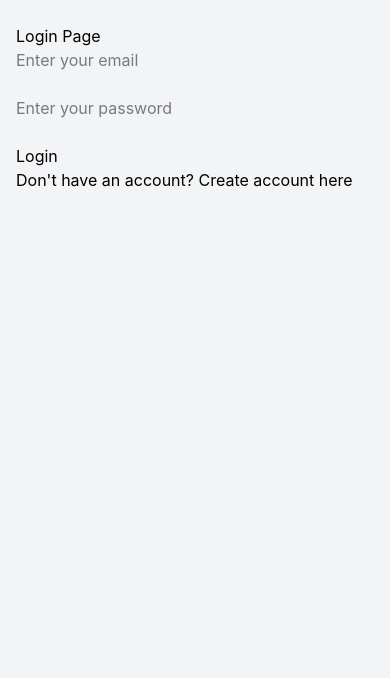
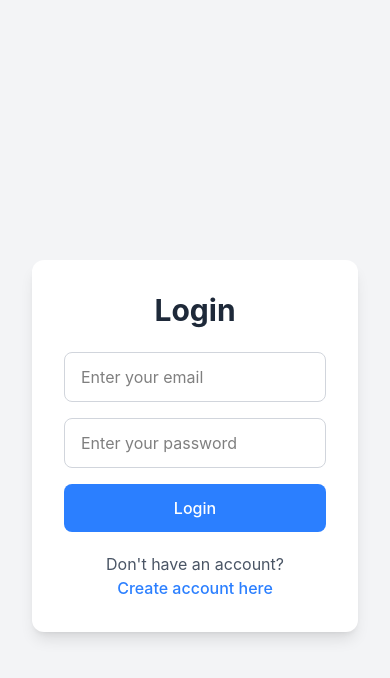
Before and after one commit to Nikitarathod2001/realtime-chat-app, a React (Vite) app in the folder client/: page /login in a window 390 px wide. Shown: the top 678 px of the page. Built offline with nearby package versions, Linux system fonts and the light colour scheme; no server answers.

Commit message:
feat: add responsive UI for login and registration pages

```diff
--- a/client/src/pages/LoginPage.jsx
+++ b/client/src/pages/LoginPage.jsx
@@ -43,10 +43,17 @@ const LoginPage = () => {
   };
 
   return (
-    <div>
-      <h2>Login Page</h2>
+    <div className='min-h-screen flex items-center justify-center bg-gray-100 px-4'>
 
-      <form onSubmit={handleSubmit}>
+      <div className='w-full max-w-md bg-white shadow-lg rounded-xl p-8'>
+
+        <h2 className='text-3xl font-bold text-center text-gray-800 mb-6'>
+          Login
+        </h2>
+
+        <form onSubmit={handleSubmit}
+          className='space-y-4'
+        >
 
           <input type="email"
             name='email'
@@ -54,10 +61,8 @@ const LoginPage = () => {
             value={formData.email}
             onChange={handleChange}
             required
+            className='w-full border border-gray-300 rounded-lg px-4 py-3 outline-none'
           />
-
-        <br />
-        <br />
 
           <input type="password"
             name='password'
@@ -65,24 +70,31 @@ const LoginPage = () => {
             value={formData.password}
             onChange={handleChange}
             required
+            className='w-full border border-gray-300 rounded-lg px-4 py-3 outline-none'
           />
 
-        <br />
-        <br />
-
-        <button type='submit'>
+          <button type="submit"
+            className='w-full bg-blue-500 hover:bg-blue-600 text-white font-medium py-3 rounded-lg transition duration-200'
+          >
             Login
           </button>
 
-        <br />
-        <p>
+        </form>
+
+        <p className='text-center text-gray-600 mt-5'>
+
           Don't have an account?{" "}
-          <span onClick={() => navigate("/")}>
+
+          <span onClick={() => navigate("/")}
+            className='block sm:inline text-blue-500 font-medium cursor-pointer hover:text-blue-600'
+          >
             Create account here
           </span>
+
         </p>
 
-      </form>
+      </div>
+
     </div>
   )
 }
--- a/client/src/pages/RegisterPage.jsx
+++ b/client/src/pages/RegisterPage.jsx
@@ -42,10 +42,17 @@ const RegisterPage = () => {
   };
 
   return (
-    <div>
-      <h2>Create Account</h2>
+    <div className='min-h-screen flex items-center justify-center bg-gray-100 px-4'>
 
-      <form onSubmit={handleSubmit}>
+      <div className='w-full max-w-md bg-white shadow-lg rounded-xl p-8'>
+
+        <h2 className='text-3xl font-bold text-center text-gray-800 mb-6'>
+          Create Account
+        </h2>
+
+        <form onSubmit={handleSubmit}
+          className='space-y-4'
+        >
 
           <input type="text"
             name='username'
@@ -53,10 +60,8 @@ const RegisterPage = () => {
             value={formData.username}
             onChange={handleChange}
             required
+            className='w-full border border-gray-300 rounded-lg px-4 py-3 outline-none'
           />
-
-        <br />
-        <br />
 
           <input type="email"
             name='email'
@@ -64,10 +69,8 @@ const RegisterPage = () => {
             value={formData.email}
             onChange={handleChange}
             required
+            className='w-full border border-gray-300 rounded-lg px-4 py-3 outline-none'
           />
-
-        <br />
-        <br />
 
           <input type="password"
             name='password'
@@ -75,24 +78,31 @@ const RegisterPage = () => {
             value={formData.password}
             onChange={handleChange}
             required
+            className='w-full border border-gray-300 rounded-lg px-4 py-3 outline-none'
           />
 
-        <br />
-        <br />
-
-        <button type="submit">
+          <button type="submit"
+            className='w-full bg-blue-500 hover:bg-blue-600 text-white font-medium py-3 rounded-lg transition duration-200'
+          >
             Create Account
           </button>
 
-        <br />
-        <p>
+        </form>
+
+        <p className='text-center text-gray-600 mt-5'>
+
           Already have an account?{" "}
-          <span onClick={() => navigate("/login")}>
+
+          <span onClick={() => navigate("/login")}
+            className='block sm:inline text-blue-500 font-medium cursor-pointer hover:text-blue-600'
+          >
             Login here
           </span>
+
         </p>
 
-      </form>
+      </div>
+
     </div>
   )
 }
```
Lines whose indentation alone changed are shown as unchanged.
